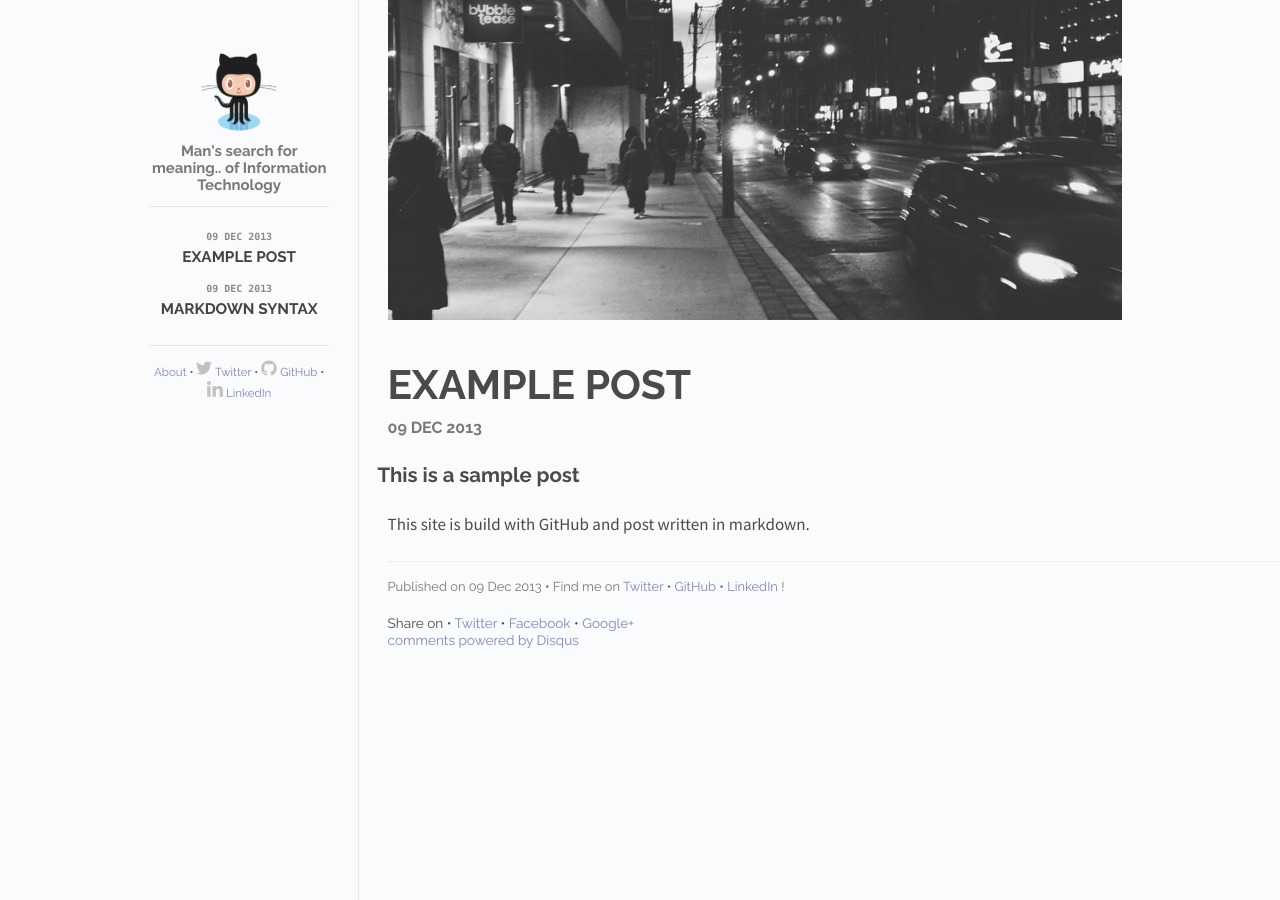
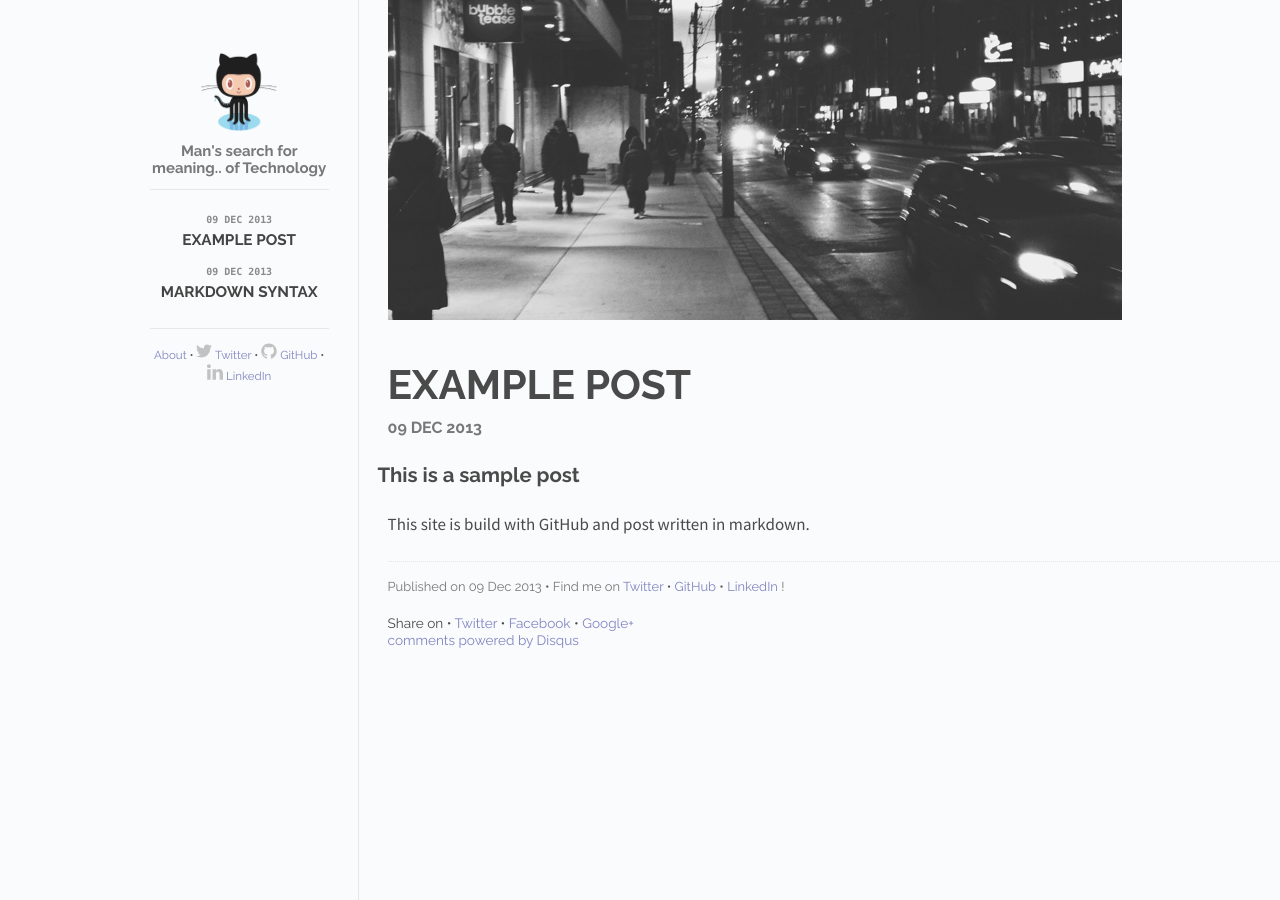
Before and after one commit to irvinleegc/Flex, a Jekyll site: the page built from index.html, in a window 1280 px wide. Built offline with Jekyll 4.4.1, drawn with Linux system fonts in a browser that asks for light colours; comment, search, counter and statistics services are not loaded.

Commit message:
Update _config.yml

```diff
--- a/_config.yml
+++ b/_config.yml
@@ -1,6 +1,6 @@
 title: Irvin's GitHub Pages
 email:
-description: Man's search for meaning.. of Information Technology
+description: Man's search for meaning.. of Technology
 url: "https://irvinleegc.github.io/"
 baseurl: "flex"
 
@@ -17,3 +17,6 @@ kramdown:
   input: GFM
   auto_ids: true
   syntax_highlighter: rouge
+
+gems:
+  - jemoji
```
